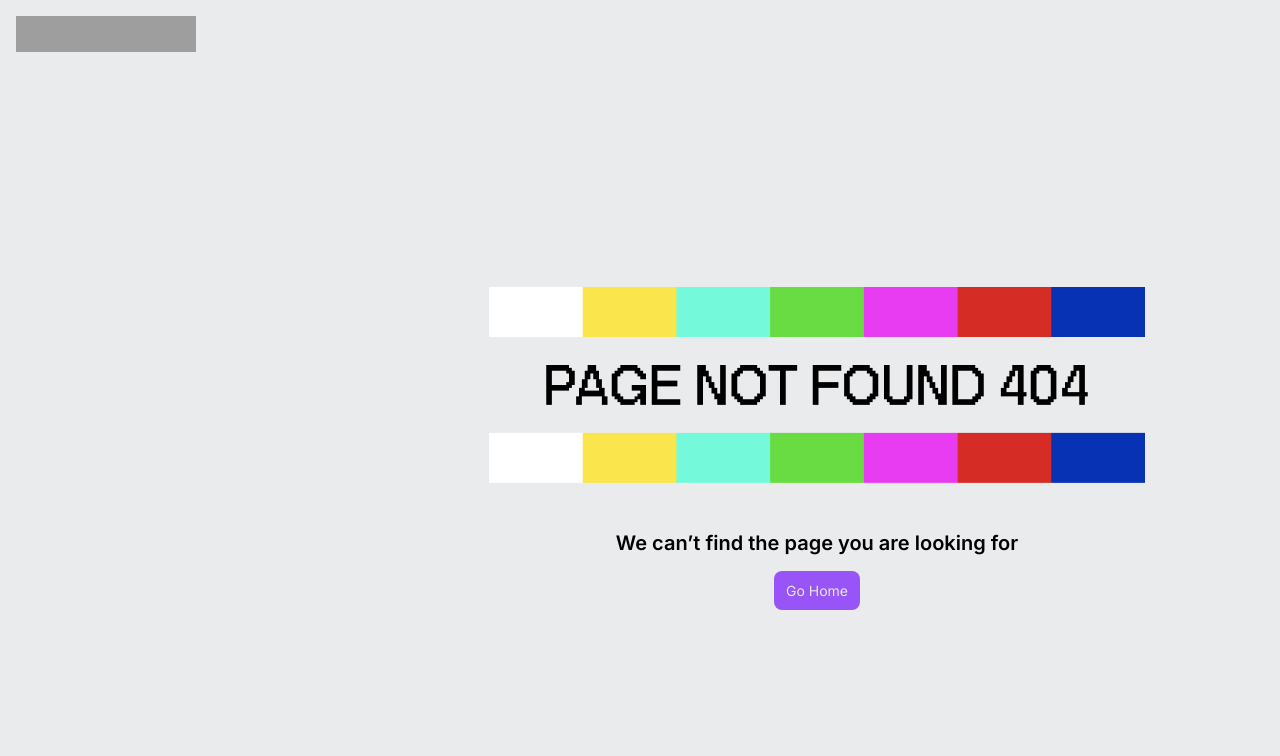
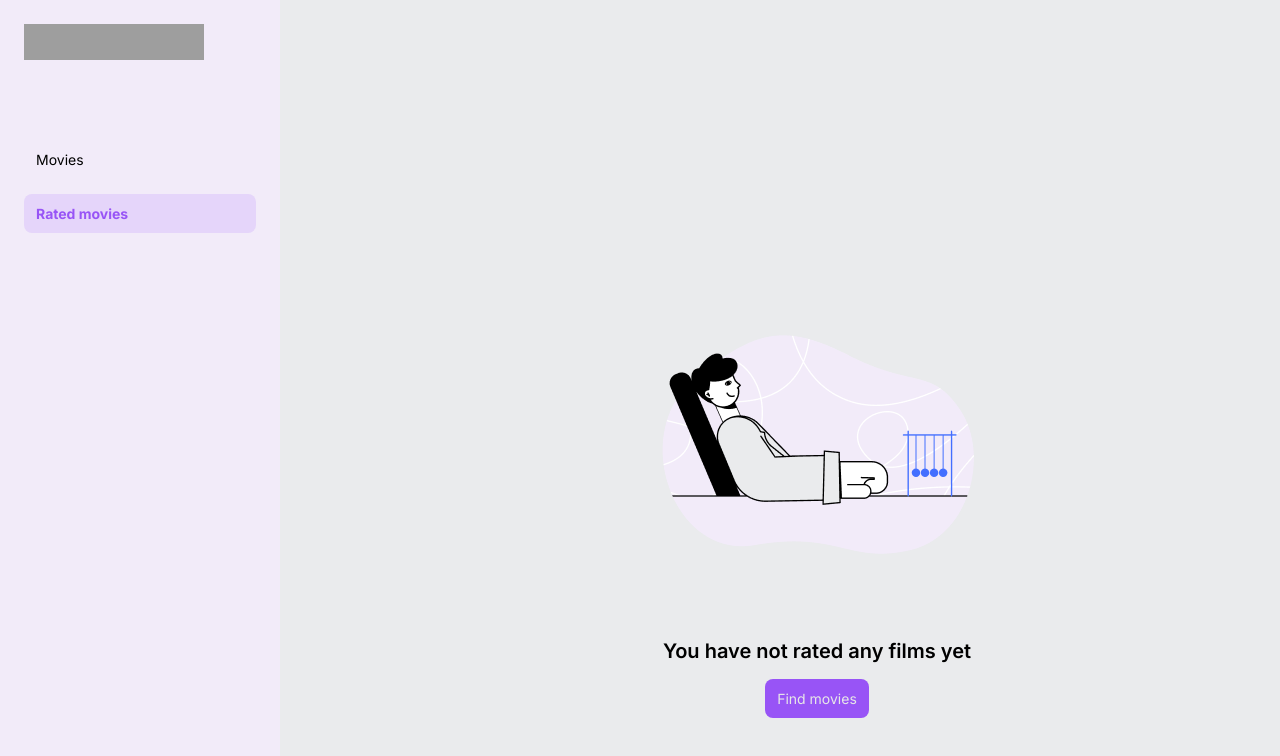
Before and after one commit to Dimitry-prog/test-paralect-2024, a Next.js app: page /rated in a window 1280 px wide. Before the commit this address had no page. Shown: the top 756 px of the page. Built offline with nearby package versions, Linux system fonts and the light colour scheme; grey boxes are pictures that could not be loaded.

Commit message:
feat: rated empty

```diff
--- /dev/null
+++ b/app/(root)/rated/_components/rated-empty/index.tsx
@@ -0,0 +1,46 @@
+'use client';
+
+import { Image, NavLink, Stack, Title } from '@mantine/core';
+import NextImage from 'next/image';
+import Link from 'next/link';
+
+const RatedEmpty = () => {
+  return (
+    <Stack gap={48} justify="center" align="center" pt={{ base: '151', sm: 251 }}>
+      <Image
+        maw={400}
+        component={NextImage}
+        width={180}
+        height={300}
+        src="/rated-empty.png"
+        alt="404"
+        fit="cover"
+      />
+      <Stack gap={16} justify="center" align="center">
+        <Title order={2} textWrap="balance" ta={{ base: 'center', sm: 'start' }}>
+          You have not rated any films yet
+        </Title>
+        <NavLink
+          href="/"
+          component={Link}
+          label="Find movies"
+          styles={(theme) => ({
+            root: {
+              width: 'fit-content',
+              backgroundColor: theme.colors.purple[6],
+              borderRadius: '8px',
+            },
+            body: {
+              fontSizes: '16px',
+              fontWeight: 400,
+              lineHeights: '22.4px',
+              color: theme.colors.white[1],
+            },
+          })}
+        />
+      </Stack>
+    </Stack>
+  );
+};
+
+export default RatedEmpty;
--- /dev/null
+++ b/app/(root)/rated/page.tsx
@@ -0,0 +1,11 @@
+import RatedEmpty from '@/app/(root)/rated/_components/rated-empty';
+
+const RatedPage = () => {
+  return (
+    <div>
+      <RatedEmpty />
+    </div>
+  );
+};
+
+export default RatedPage;
```
Also changed, not shown: public/rated-empty.png (added).
